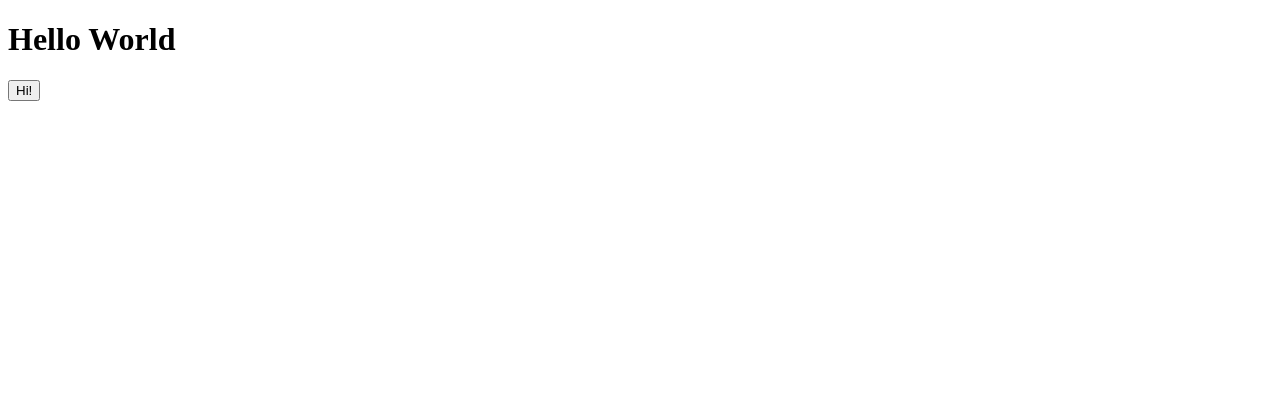
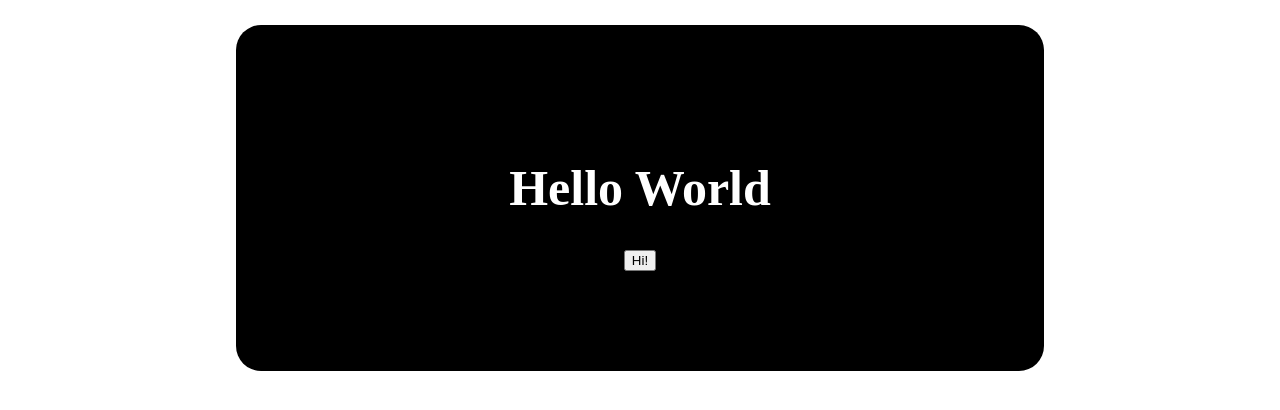
Before and after one commit to Nouali96/htmlcss-hello, a plain HTML site: page index.html in a window 1280 px wide. Drawn offline with Linux system fonts and the light colour scheme.

Commit message:
Aggiunto modifiche con css

```diff
--- a/index.html
+++ b/index.html
@@ -2,16 +2,18 @@
 <html lang="it">
 <head>
     <meta charset="UTF-8">
-    <meta http-equiv="X-UA-Compatible" content="IE=edge">
-    <meta name="viewport" content="width=device-width, initial-scale=1.0">
     <title>Hello World</title>
+    <link rel="stylesheet" href="style.css">
 </head>
 <body>
-    <h1>Hello World</h1>
 
-    <div>
+    <div class="container">
+
+        <h1>Hello World</h1>
+
         <input type="button" value="Hi!">
     </div>
 
+
 </body>
 </html>
--- /dev/null
+++ b/style.css
@@ -0,0 +1,13 @@
+.container {
+    background-color: black;
+    margin-left: 18%;
+    margin-right: 18%;
+    border-radius: 25px;
+    margin-top: 2%;
+    padding: 100px 100px;
+    text-align: center;
+}
+h1 {
+    color: white;
+    font-size:  50px;
+}
```
